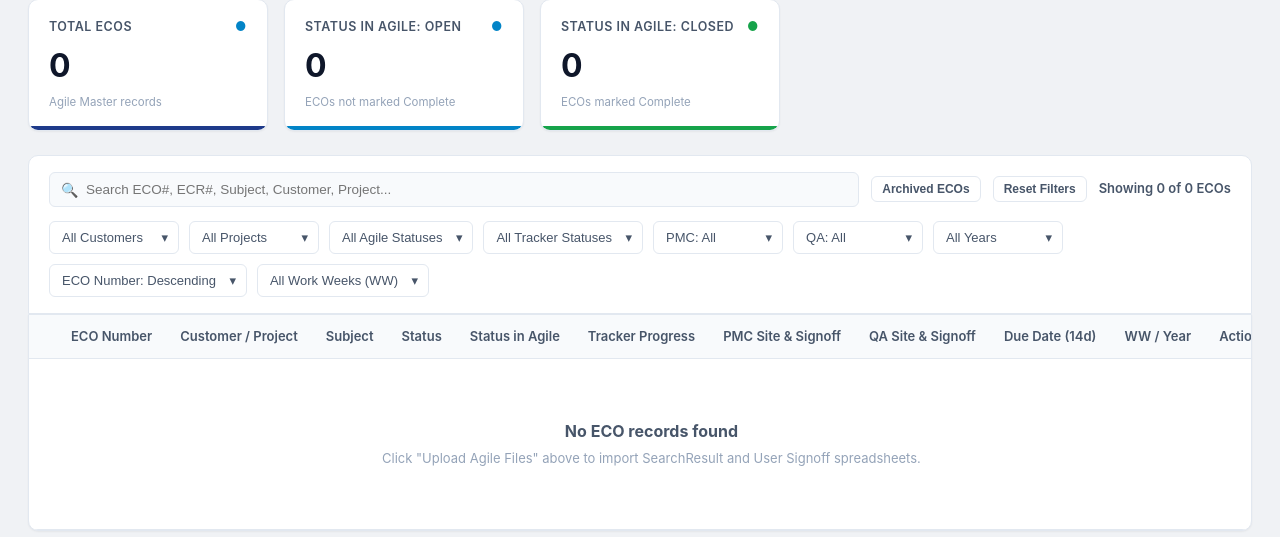
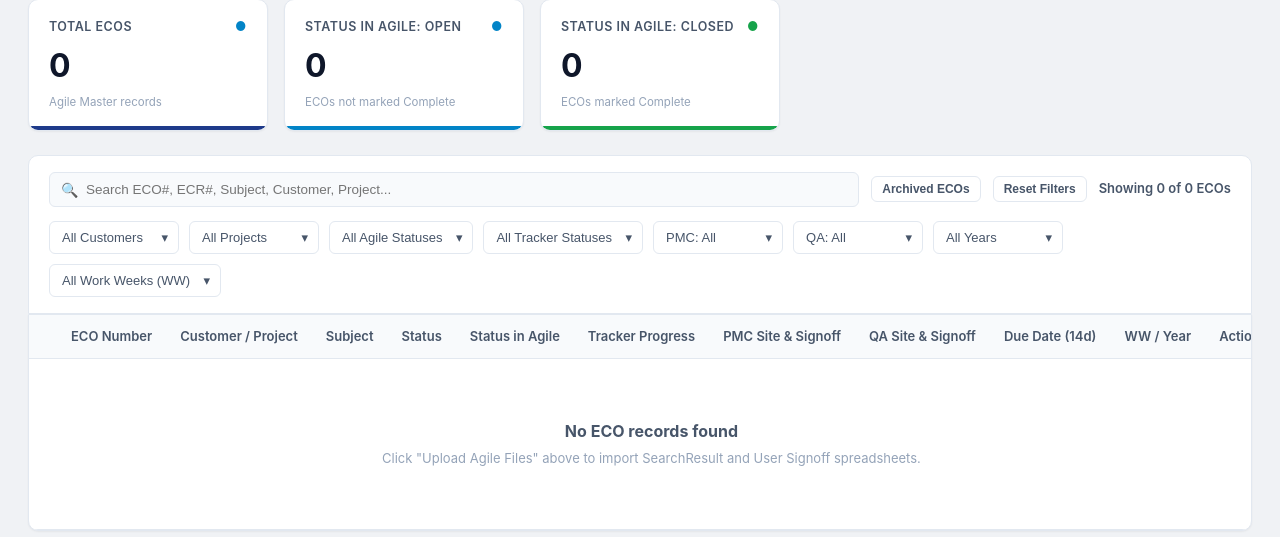
Before and after one commit to TehRuQian/eco, a PHP site: page / in a window 1280 px wide. Shown: the part 150-687 px from the top of the page. Run offline with PHP 8.4, Linux system fonts and the light colour scheme; data that the repository does not hold is empty; some libraries are stand-ins or nearby versions.

Commit message:
remove filter

```diff
--- a/public/index.php
+++ b/public/index.php
@@ -386,10 +386,6 @@ if ($pdo) {
                 <?php endforeach; ?>
             </select>
 
-            <select id="filterSortOrder" class="filter-select" aria-label="Sort ECO number">
-                <option value="desc">ECO Number: Descending</option>
-                <option value="asc">ECO Number: Ascending</option>
-            </select>
             <select id="filterWw" class="filter-select">
                 <option value="">All Work Weeks (WW)</option>
                 <?php foreach (array_keys($workWeeks) as $w): ?>
```
Also changed, not shown: public/assets/js/app.js.
